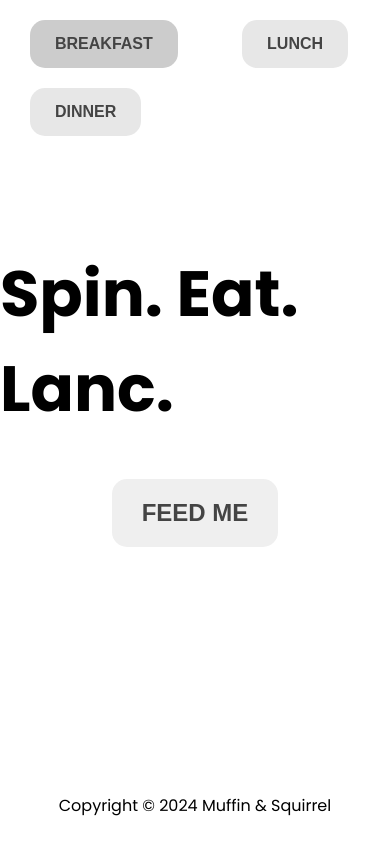
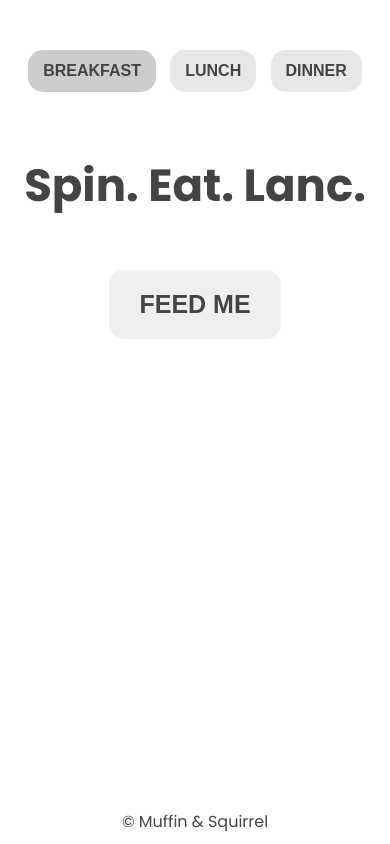
Before and after one commit to mlmarouc/lanc.io, a plain HTML site: page index.html in a window 390 px wide. Both pictures are taken after a click on the button "BREAKFAST". Drawn offline with Linux system fonts and the light colour scheme.

Commit message:
Add files via upload

```diff
--- a/index.html
+++ b/index.html
@@ -12,30 +12,32 @@
 
 <body>
 
-    <div id="three-btn">
-      <button class="option-button" data-type="breakfast">BREAKFAST</button>
-      <button class="option-button" data-type="lunch">LUNCH</button>
-      <button class="option-button" data-type="dinner">DINNER</button>
-    </div>
+  <div class="wrapper-main">
+
+    <button class="option-button" data-type="breakfast">BREAKFAST</button>
+    <button class="option-button" data-type="lunch">LUNCH</button>
+    <button class="option-button" data-type="dinner">DINNER</button>
 
     <h1>Spin. Eat. Lanc.</h1>
+
+
+
     <button class="feed">FEED ME</button>
-    <!-- <p class="restaurant">Eat at this restaurant and be happy!</p> -->
+
+
+
+
+
+
+
+
     <div id="output"></div>
 
+  </div>
+
     <footer class="footer">
-        <p>
-          Copyright ©
-          <script>
-            // program hates document.write (fix)
-            document.write(new Date().getFullYear())
-          </script>
-          Muffin & Squirrel
-        </p>
-        <!-- <a href="https://github.com/mlmarouc" target="_blank">
-          <i class="github"></i
-        ></a> -->
-        </footer>
+      <p>&copy; <span id="currentYear"></span> Muffin & Squirrel</p>
+    </footer>
 
 </body>
 </html>
--- a/main.js
+++ b/main.js
@@ -1,4 +1,3 @@
-
 document.addEventListener('DOMContentLoaded', function() {
 
     // Array of lunch names
@@ -69,55 +68,11 @@ const breakfastNames = [
         'Amanita',
     ];
 
-function displayRandomName() {
-    // Call the pickRandomName function from the external JS file
-    const randomName = pickRandomName();
+    // Define global variables to track current restaurant type and available names
+    let currentRestaurantType = '';
+    let availableNames = [];
 
-    // Display the random name in the output div
-    const outputDiv = document.getElementById('output');
-    outputDiv.innerHTML = `<p>${randomName}</p>`;
-}
-
-function pickRandomName() {
-    // Get a random index from the names array
-    const randomIndex = Math.floor(Math.random() * lunchNames.length);
-
-    // Get the random name using the random index
-    const randomLunchName = lunchNames[randomIndex];
-
-    // Return the random name
-    return randomLunchName;
-}
-
-// Assuming your buttons have the class 'option-button'
-const optionButtons = document.querySelectorAll('.option-button');
-
-// Adding click event listener to each button
-optionButtons.forEach(button => {
-    button.addEventListener('click', function() {
-        const type = button.getAttribute('data-type');
-        toggleRestaurantType(type);
-    });
-});
-
-
-let currentRestaurantType = '';
-
-function toggleRestaurantType(type) {
-    console.log('Type:', type);
-    currentRestaurantType = type;
-
-    // Remove the 'selected' class from all buttons
-    const buttons = document.querySelectorAll('.option-button');
-    buttons.forEach(button => button.classList.remove('selected'));
-
-    // Add the 'selected' class to the clicked button
-    const selectedButton = document.querySelector(`.option-button[data-type='${type}']`);
-    if (selectedButton) {
-        selectedButton.classList.add('selected');
-    }
-}
-
+    // Function to pick a random name based on the current restaurant type
     function pickRandomName() {
         let namesArray;
 
@@ -136,34 +91,67 @@ function pickRandomName() {
                 namesArray = lunchNames; // Default to lunch if the type is not recognized
         }
 
-    // Get a random index from the names array
-    const randomIndex = Math.floor(Math.random() * namesArray.length);
-
-    // Get the random name using the random index
-    const randomRestaurantName = namesArray[randomIndex];
-
-    // Return the random name
-    return randomRestaurantName;
+        // Reinitialize the availableNames array if it's empty or when a new restaurant type is selected
+        if (availableNames.length === 0) {
+            availableNames = [...namesArray]; // Copy the namesArray
         }
 
+        // Get a random index from the availableNames array
+        const randomIndex = Math.floor(Math.random() * availableNames.length);
+
+        // Remove the selected name from availableNames and return it
+        return availableNames.splice(randomIndex, 1)[0];
+    }
+
+    // Function to display a random restaurant name
     function displayRandomName() {
-    // Call the pickRandomName function from the external JS file
         const randomName = pickRandomName();
-
-    // Display the random name in the output div
         const outputDiv = document.getElementById('output');
         outputDiv.innerHTML = `<p>${randomName}</p>`;
     }
+
+    // Function to handle clicking on the "Feed Me" button
+    function handleFeedButtonClick() {
+        displayRandomName();
+        feedButton.classList.add('clicked'); // Add the 'clicked' class to the button
+
+        // Set a timeout to remove the 'clicked' class after 300 milliseconds
+        setTimeout(function() {
+            feedButton.classList.remove('clicked');
+        }, 300); // 300 milliseconds
+    }
+
+    // Function to toggle the selected class for restaurant type buttons
+    function toggleRestaurantType(type) {
+        currentRestaurantType = type;
+        availableNames = []; // Reset availableNames when a new restaurant type is selected
+
+        // Remove the 'selected' class from all buttons
+        const buttons = document.querySelectorAll('.option-button');
+        buttons.forEach(button => button.classList.remove('selected'));
+
+        // Add the 'selected' class to the clicked button
+        const selectedButton = document.querySelector(`.option-button[data-type='${type}']`);
+        if (selectedButton) {
+            selectedButton.classList.add('selected');
+        }
+    }
+
+    // Assuming your buttons have the class 'option-button'
+    const optionButtons = document.querySelectorAll('.option-button');
+
+    // Adding click event listener to each button
+    optionButtons.forEach(button => {
+        button.addEventListener('click', function() {
+            const type = button.getAttribute('data-type');
+            toggleRestaurantType(type);
+        });
+    });
 
     // Assuming your button has the class 'feed'
     const feedButton = document.querySelector('.feed');
 
     // Adding click event listener to the button
-feedButton.addEventListener('click', function() {
-    displayRandomName();
-});
+    feedButton.addEventListener('click', handleFeedButtonClick);
 
 });
-
-// Check box for open now
-// Eliminate options - no repeats
--- a/style.css
+++ b/style.css
@@ -1,69 +1,136 @@
+* {
+    margin: 0;
+    padding: 0;
+    color: #444444;
+}
+
 body {
     font-family: 'Poppins', sans-serif;
-    margin: 0;
-    padding: 0;
-    box-sizing: border-box;
     display: flex;
     flex-direction: column;
-    align-items: center;
-    justify-content: center;
+    text-align: center;
+    min-height: 100vh;
+}
+
+.wrapper-main {
+    flex: 1;
+    width: 1000px;
+    padding: 50px 0;
+    margin: 0 auto;
 }
 
 h1 {
-    font-size: 4em;
-    margin-top: 100px;
+    font-size: 55px;
+    margin: 100px 0;
 }
 
-#three-btn {
-    margin-top: 10px;
-}
-
-button, .option-button {
-    font-size: 1.5em;
+button {
     font-weight: bold;
-    color: #444444;
-    padding: 20px 30px;
-    margin-bottom: 20px;
     border-radius: 15px;
     border: none;
     box-shadow: none;
 }
 
-button:hover, .option-button:hover {
-    background-color: #CCCCCC;
+button:hover {
+    background-color: #e2dfdf;
+    transition: 0.7s;
     box-shadow: 0 0 5px rgba(0, 0, 0, 0.3);
 }
 
 .option-button {
     font-size: 16px;
     padding: 15px 25px;
-    margin: 10px 30px;
-    background-color: #e7e7e7;
+    margin: 10px 10px;
 }
 
 .option-button.selected {
     background-color: #cccccc;
 }
 
+.feed {
+    font-size: 25px;
+    padding: 20px 30px;
+}
+
+.feed.clicked {
+    background-color: #faf6f6;
+}
+
 #output {
-    font-size: 50px;
+    padding-top: 50px;
+    font-size: 45px;
     font-weight: bold;
 }
 
-.restaurant {
-    margin-top: 50px;
-    font-size: 20px;
-    font-family: 'Roboto', sans-serif;
-}
+footer {
+    padding-bottom: 10px;
+  }
 
-.footer {
-    position: absolute;
-    bottom: 0;
-    left: 0;
-    display: flex;
-    align-items: center;
-    justify-content: center;
-    gap: 10px;
-    width: 100%;
-    padding-bottom: 10px;
-}
+
+/* Responsive Design */
+
+@media only screen and (max-width: 600px) {
+
+    .wrapper-main {
+      width: 100%;
+      padding: 40px 0;
+      /* background-color: green; */
+    }
+
+    h1 {
+      font-size: 45px;
+      margin: 50px 0;
+    }
+
+    button, .option-button {
+        font-size: 20px;
+        font-weight: bold;
+        color: #444444;
+        padding: 20px 30px;
+        margin-bottom: 20px;
+        border-radius: 15px;
+        border: none;
+        box-shadow: none;
+    }
+
+    .option-button {
+        font-size: 16px;
+        padding: 12px 15px;
+        margin: 10px 5px;
+        background-color: #e7e7e7;
+    }
+
+    #output {
+        font-size: 40px;
+        font-weight: bold;
+        margin-left: 10px;
+        margin-right: 10px;
+    }
+
+  }
+
+  @media only screen and (min-width: 601px) {
+
+    .wrapper-main {
+      width: 100%;
+      /* background-color: red; */
+    }
+
+  }
+
+  @media only screen and (min-width: 768px) {
+
+    .wrapper-main {
+      width: 100%;
+      /* background-color: purple; */
+    }
+
+  }
+
+  @media only screen and (min-width: 992px) {
+
+    .wrapper-main {
+      width: 100%;
+    }
+
+  }
```
Lines whose indentation alone changed are shown as unchanged.
